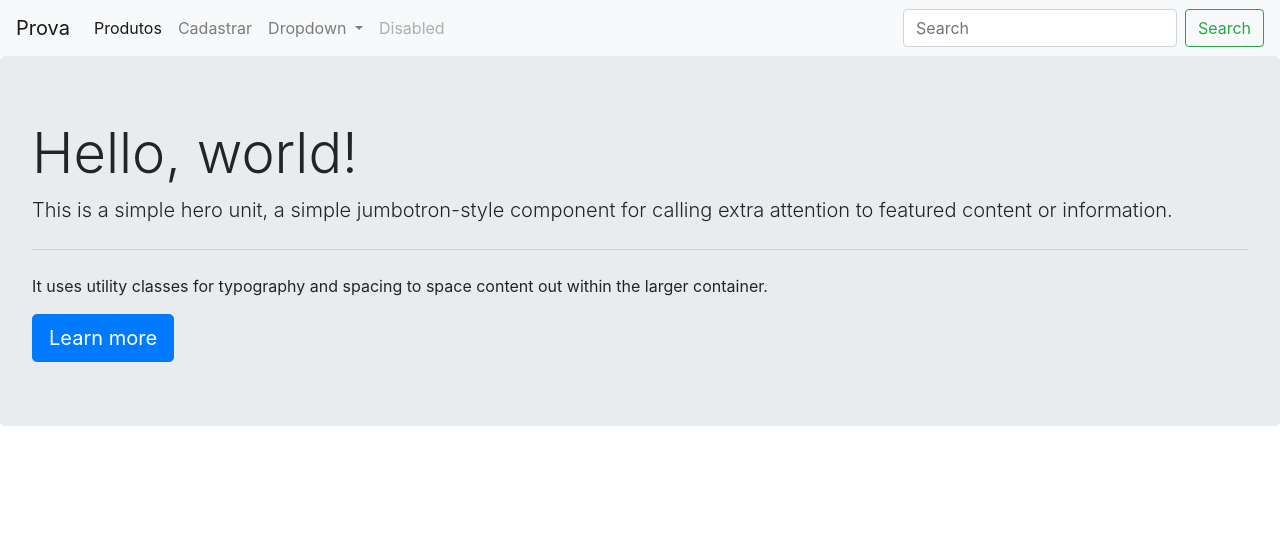
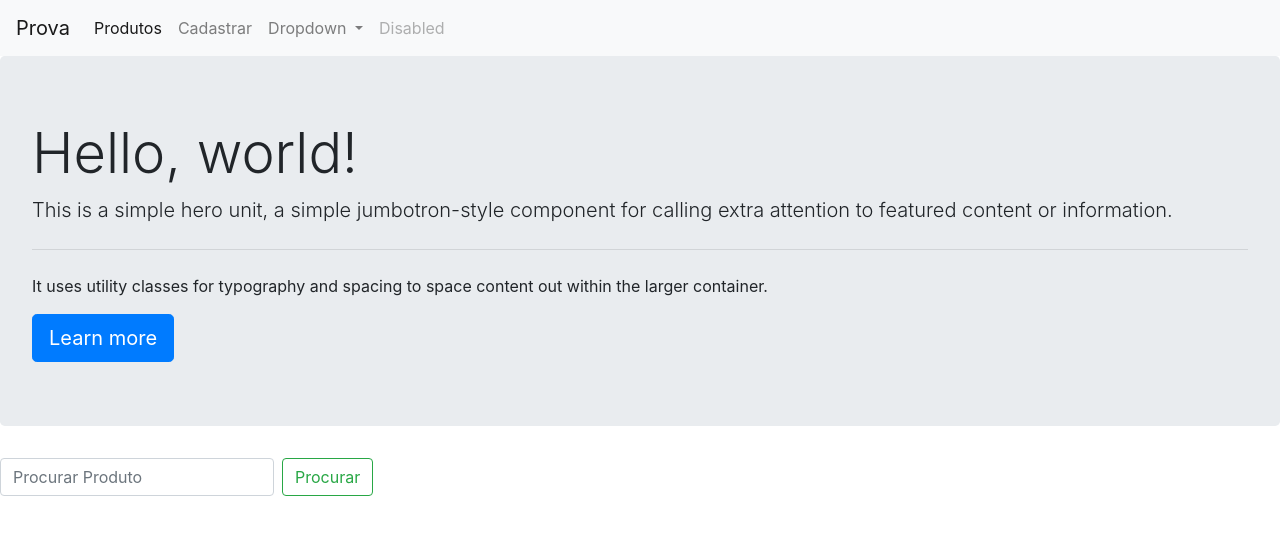
Before and after one commit to laiane92/laiane-prova, a Django app: page /primeira/ in a window 1280 px wide. Shown: the top 535 px of the page. Run offline with Django 3.2, Linux system fonts and the light colour scheme; some libraries are stand-ins or nearby versions.

Commit message:
quarta parte

```diff
--- a/primeira/templates/primeira.html
+++ b/primeira/templates/primeira.html
@@ -38,10 +38,7 @@
               <a class="nav-link disabled" href="#" tabindex="-1" aria-disabled="true">Disabled</a>
             </li>
           </ul>
-          <form class="form-inline my-2 my-lg-0">
-            <input class="form-control mr-sm-2" type="search" placeholder="Search" aria-label="Search">
-            <button class="btn btn-outline-success my-2 my-sm-0" type="submit">Search</button>
-          </form>
+
         </div>
       </nav>
 
@@ -52,7 +49,11 @@
         <p>It uses utility classes for typography and spacing to space content out within the larger container.</p>
         <a class="btn btn-primary btn-lg" href="#" role="button">Learn more</a>
       </div>
-
+      <form action="," method="GET"></form>
+      <form class="form-inline my-2 my-lg-0">
+        <input class="form-control mr-sm-2" type="search" name="search" placeholder="Procurar Produto" aria-label="Search">
+        <button class="btn btn-outline-success my-2 my-sm-0" type="submit">Procurar</button>
+      </form>
       <div class="container-fluid">
         {% block conteudo %} {% endblock %}
       </div>
--- a/primeira/views.py
+++ b/primeira/views.py
@@ -9,6 +9,7 @@ def primeira (request):
 def produto_list (request):
     produtos=Produto.objects.all()
     return render(request, 'list.html', {'produtos': produtos})
+
 
 def produto_show(request, produto_id):
     produto=Produto.objects.get(pk=produto_id)
```
